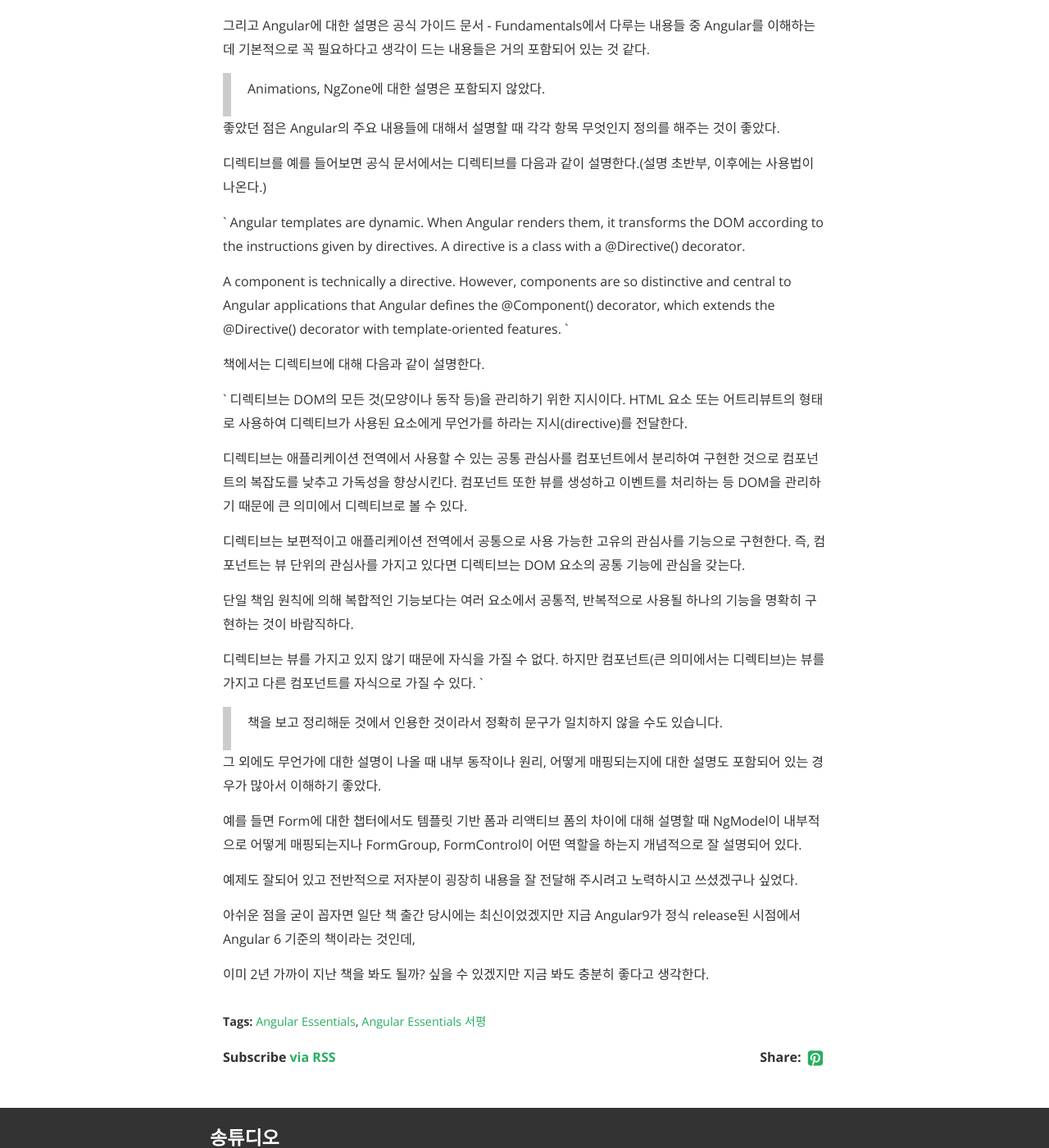
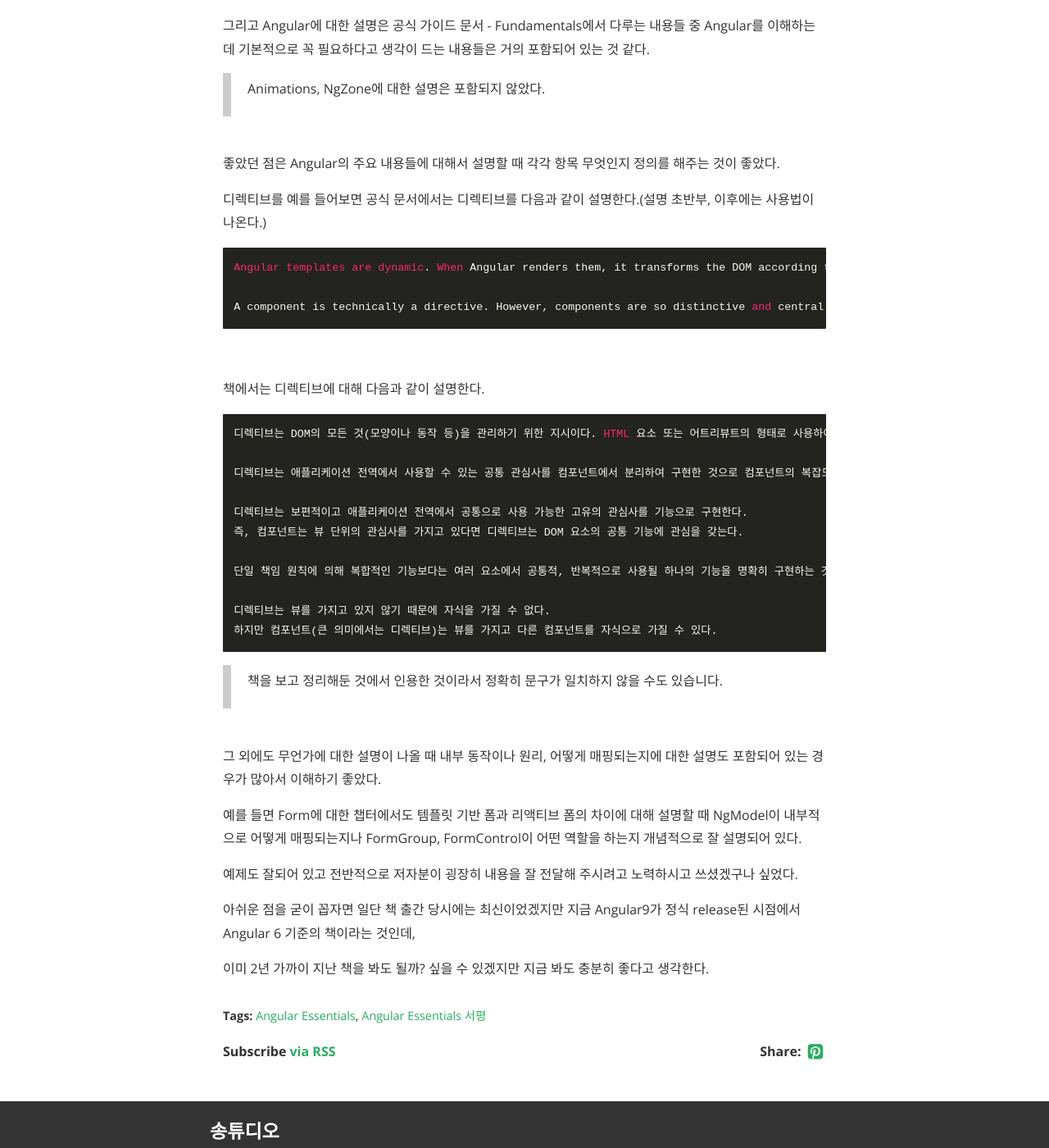
Before and after one commit to iamsjy17/iamsjy17.github.io, a Jekyll site: the page built from _posts/2020-05-04-book_angular_essential.md, in a window 1280 px wide and 1400 px high, scrolled down 1490 px. Shown: the whole window at 82% size. Built offline with Jekyll 4.4.1, drawn with Linux system fonts in a browser that asks for light colours; nearby versions of some CDN libraries; some web fonts are replaced; comment, search, counter and statistics services are not loaded.

Commit message:
post(books): Angular Essentials - 내용 수정

````diff
--- a/_posts/2020-05-04-book_angular_essential.md
+++ b/_posts/2020-05-04-book_angular_essential.md
@@ -27,19 +27,23 @@
 
 > Animations, NgZone에 대한 설명은 포함되지 않았다.
 
+<br/>
+
 좋았던 점은 Angular의 주요 내용들에 대해서 설명할 때 각각 항목 무엇인지 정의를 해주는 것이 좋았다.
 
 디렉티브를 예를 들어보면 공식 문서에서는 디렉티브를 다음과 같이 설명한다.(설명 초반부, 이후에는 사용법이 나온다.)
 
-`
+```
 Angular templates are dynamic. When Angular renders them, it transforms the DOM according to the instructions given by directives. A directive is a class with a @Directive() decorator.
 
 A component is technically a directive. However, components are so distinctive and central to Angular applications that Angular defines the @Component() decorator, which extends the @Directive() decorator with template-oriented features.
-`
+```
+
+<br/>
 
 책에서는 디렉티브에 대해 다음과 같이 설명한다.
 
-`
+```
 디렉티브는 DOM의 모든 것(모양이나 동작 등)을 관리하기 위한 지시이다. HTML 요소 또는 어트리뷰트의 형태로 사용하여 디렉티브가 사용된 요소에게 무언가를 하라는 지시(directive)를 전달한다.
 
 디렉티브는 애플리케이션 전역에서 사용할 수 있는 공통 관심사를 컴포넌트에서 분리하여 구현한 것으로 컴포넌트의 복잡도를 낮추고 가독성을 향상시킨다. 컴포넌트 또한 뷰를 생성하고 이벤트를 처리하는 등 DOM을 관리하기 때문에 큰 의미에서 디렉티브로 볼 수 있다.
@@ -51,9 +55,11 @@
 
 디렉티브는 뷰를 가지고 있지 않기 때문에 자식을 가질 수 없다.
 하지만 컴포넌트(큰 의미에서는 디렉티브)는 뷰를 가지고 다른 컴포넌트를 자식으로 가질 수 있다.
-`
+```
 
 > 책을 보고 정리해둔 것에서 인용한 것이라서 정확히 문구가 일치하지 않을 수도 있습니다.
+
+<br/>
 
 그 외에도 무언가에 대한 설명이 나올 때 내부 동작이나 원리, 어떻게 매핑되는지에 대한 설명도 포함되어 있는 경우가 많아서 이해하기 좋았다.
 
````
